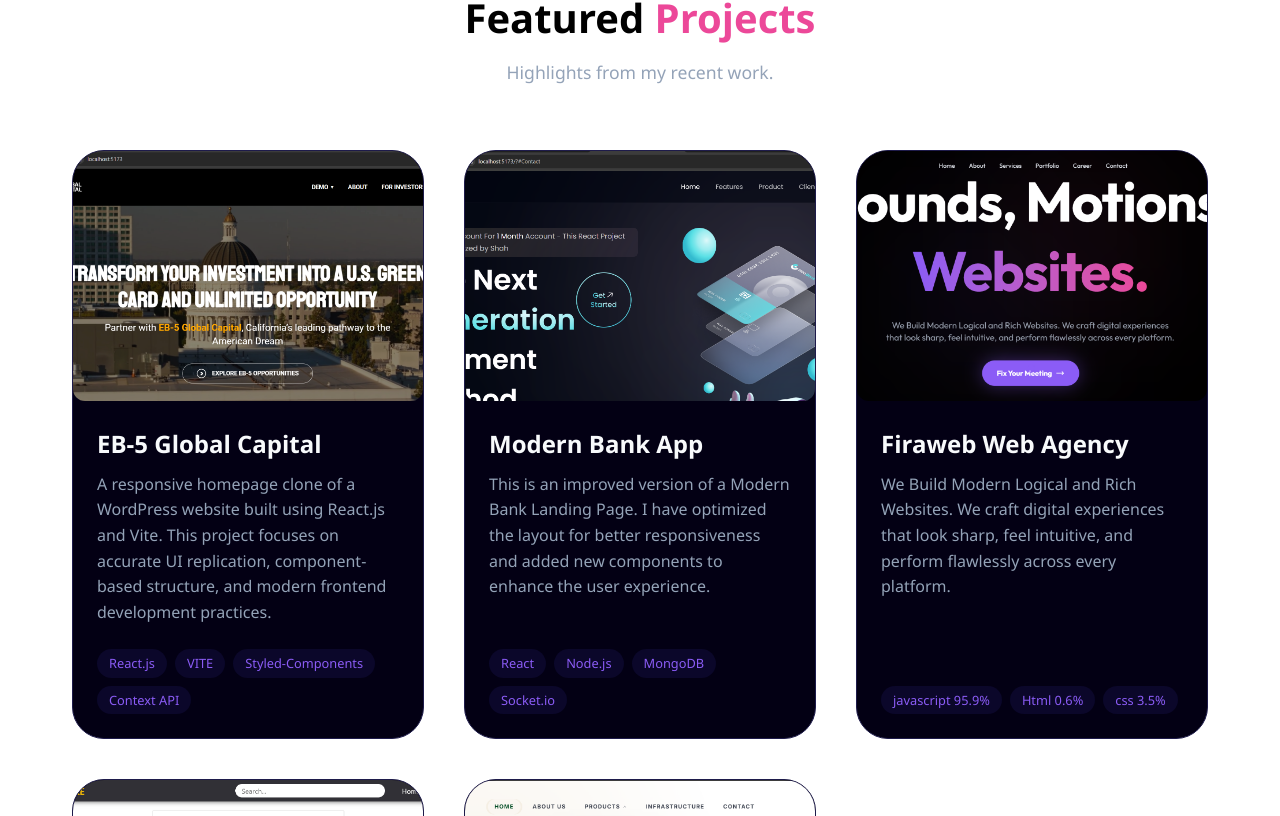
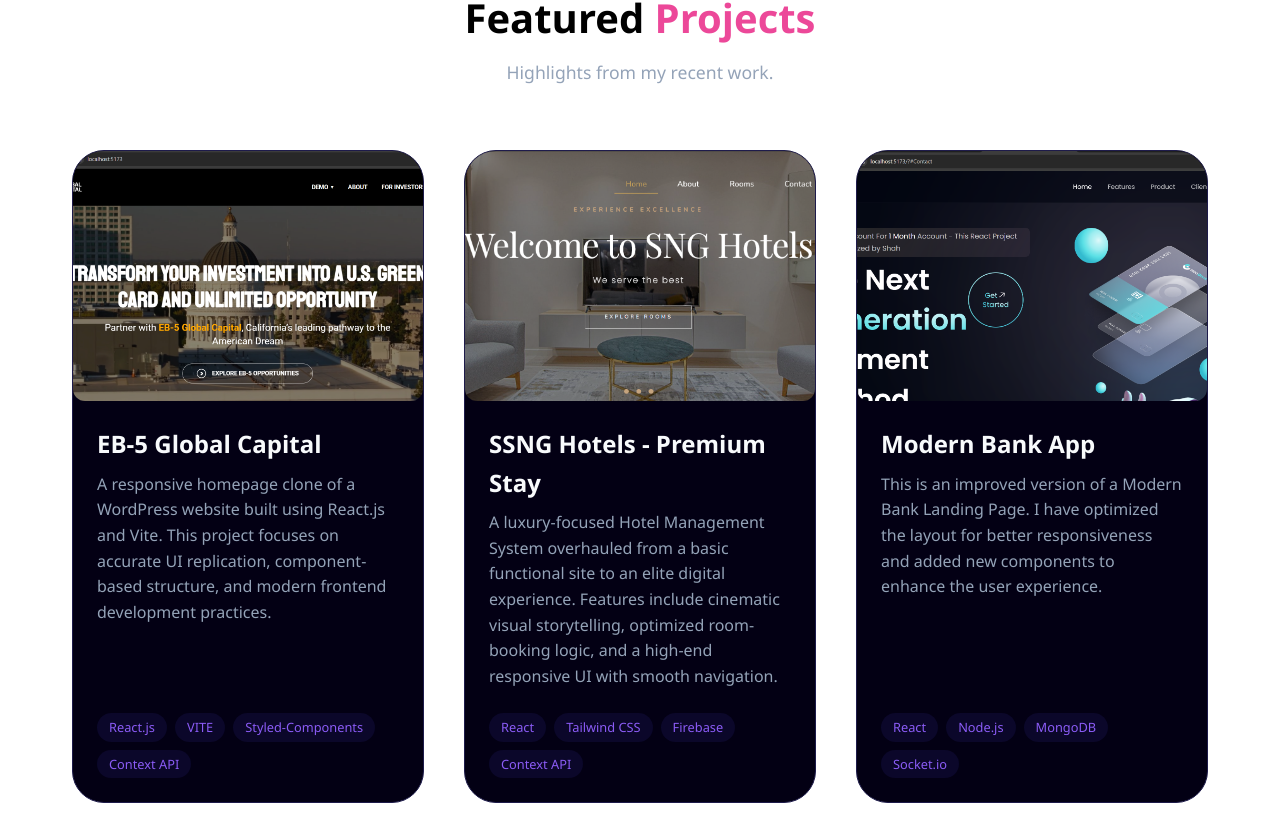
Before and after one commit to shhahh/portfolio-react, a React (Vite) app: page / in a window 1280 px wide. Shown: the part 2884-3700 px from the top of the page. Built offline with nearby package versions, Linux system fonts and the light colour scheme.

Commit message:
added a new project SNG Hotel

```diff
--- a/src/components/Projects.jsx
+++ b/src/components/Projects.jsx
@@ -6,6 +6,7 @@ import FirawebImg from "../assets/Firaweb.png"
 import shopingstoreImg from "../assets/shopingstore.png"
 import EB5GlobalImg from "../assets/eb-5sc.png"
 import sgfoodImg from "../assets/sgfood.png"
+import hotelimImg from "../assets/hotelim.png"
 
 const Projects = () => {
     const projects = [
@@ -17,6 +18,15 @@ const Projects = () => {
             image: EB5GlobalImg,
             github: "https://github.com/shhahh/EB-5-clone",
             demo: "https://eb-5-clone.vercel.app/"
+        },
+
+        {
+            title: "SSNG Hotels - Premium Stay",
+            description: "A luxury-focused Hotel Management System overhauled from a basic functional site to an elite digital experience. Features include cinematic visual storytelling, optimized room-booking logic, and a high-end responsive UI with smooth navigation. ",
+            tech: ["React", "Tailwind CSS", "Firebase", "Context API"],
+            image: hotelimImg,
+            github: "https://github.com/shhahh/Hotel-management-system-improve",
+            demo: "https://hotel-management-system-improve.vercel.app/"
         },
 
          {
```
Also changed, not shown: src/assets/hotelim.png (added).
